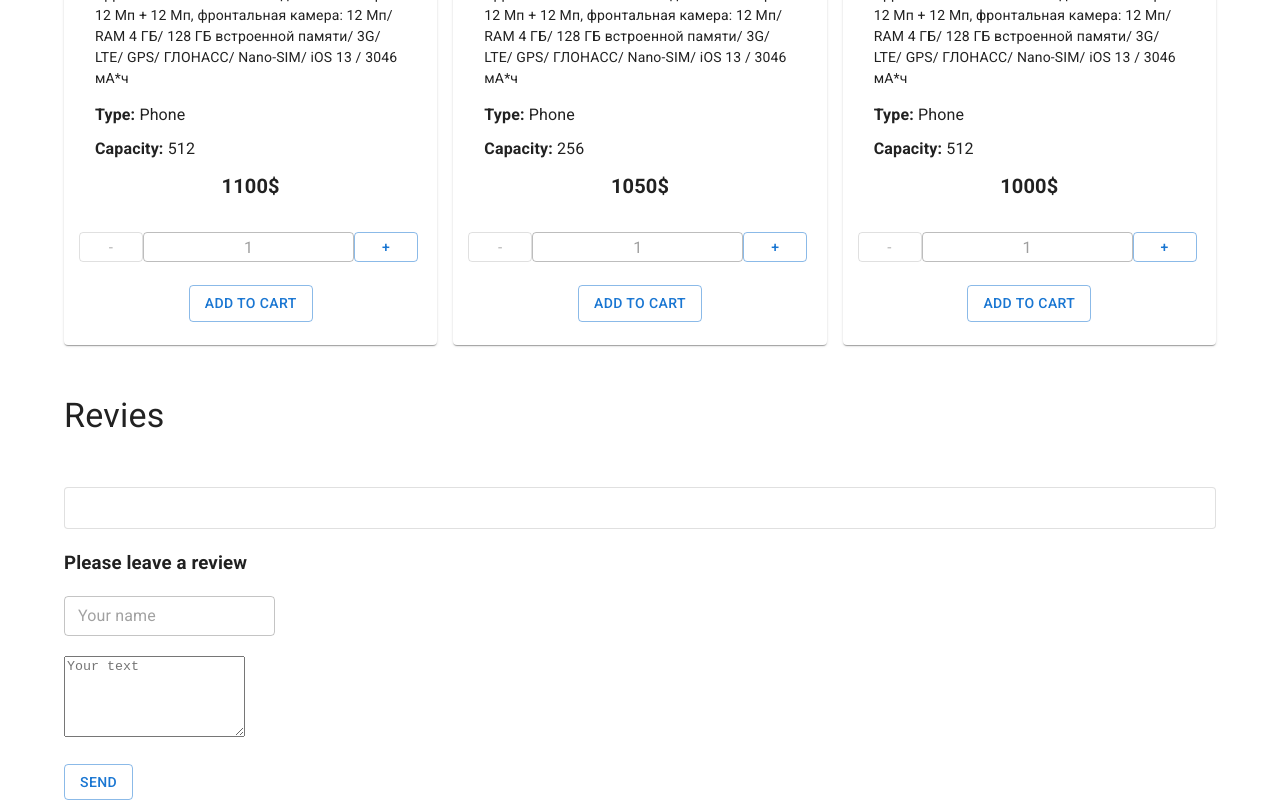
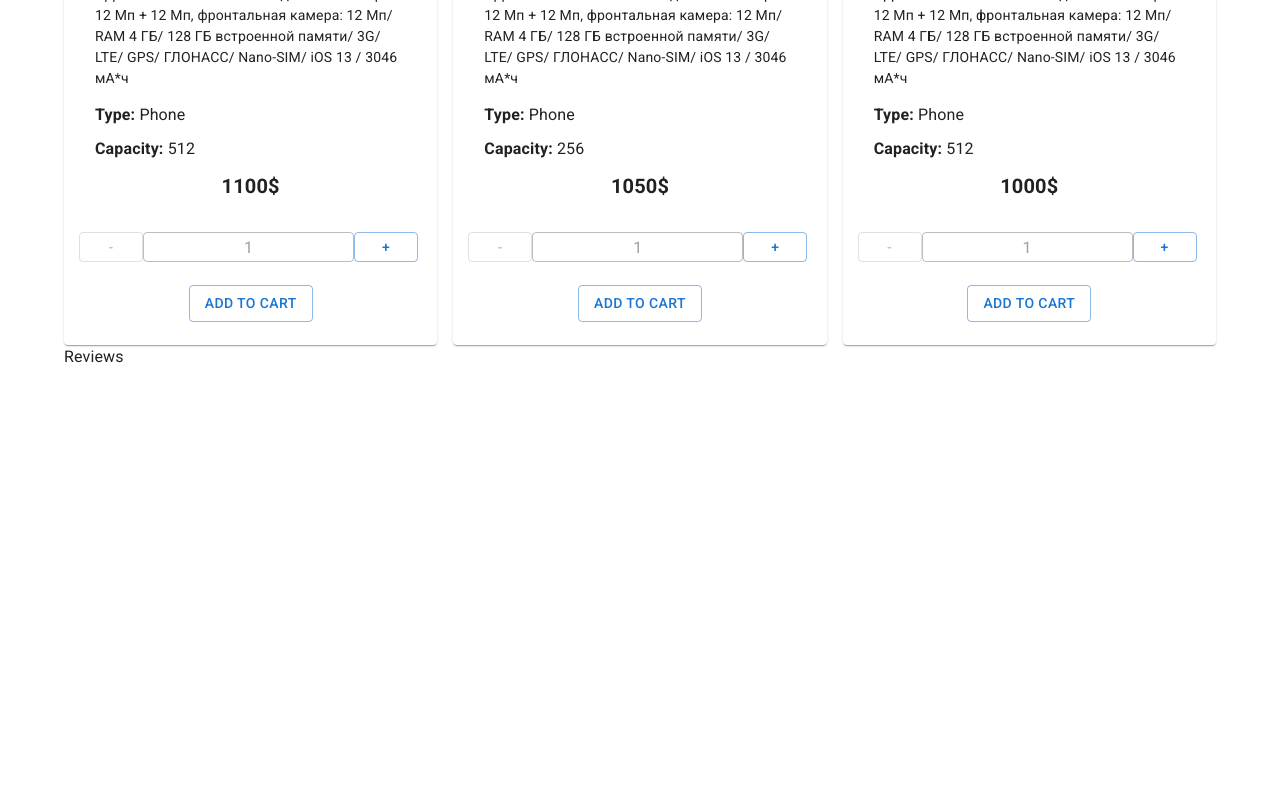
Before and after one commit to NikitOS-1/shop-project, a React (Create React App) app: page / in a window 1280 px wide. Shown: the part 1307-2107 px from the top of the page. After the commit the page ends 1676 px from the top, so only its background shows below. Built offline with nearby package versions, Linux system fonts and the light colour scheme.

Commit message:
reviews news

```diff
--- a/src/components/Reviews/Reviews.tsx
+++ b/src/components/Reviews/Reviews.tsx
@@ -1,105 +1,5 @@
-import {
-  Button,
-  Card,
-  CardContent,
-  TextareaAutosize,
-  TextField,
-  Typography,
-} from "@mui/material";
-import React, { useState } from "react";
-
 type Props = {};
-
-type Review = {
-  name: string;
-  text: string;
+const Reviews = (props: Props) => {
+  return <div>Reviews</div>;
 };
-
-const Reviews = (props: Props) => {
-  const arrReviews = [
-    {
-      name: "",
-      text: "",
-    },
-  ];
-
-  const [reviews, setRewievs] = useState<Review[]>(arrReviews);
-  const [newReview, setNewReview] = useState<Review>({
-    name: "",
-    text: "",
-  });
-
-  const handleName = (e: React.ChangeEvent<HTMLInputElement>) => {
-    setNewReview((prevState: Review) => ({
-      ...prevState,
-      name: e.target.value,
-    }));
-  };
-  const handleText = (e: React.ChangeEvent<HTMLTextAreaElement>) => {
-    setNewReview((prevState: Review) => ({
-      ...prevState,
-      text: e.target.value,
-    }));
-  };
-
-  const handleSubmit = (e: React.FormEvent<HTMLFormElement>) => {
-    e.preventDefault();
-    if (newReview.name === "" || newReview.text === "") {
-      alert("All fields are required");
-    } else {
-      setRewievs((prevState: Review[]) => {
-        return [...prevState, newReview];
-      });
-      setNewReview({
-        name: "",
-        text: "",
-      });
-    }
-  };
-
-  return (
-    <>
-      <Typography
-        variant="h4"
-        sx={{
-          margin: "50px 0",
-        }}>
-        Revies
-      </Typography>
-      <div>
-        {reviews.map(({ name, text }: Review, i) => (
-          <Card variant="outlined" key={i} sx={{ margin: "20px 0" }}>
-            <CardContent>
-              <div>{name}</div>
-              <div>{text}</div>
-            </CardContent>
-          </Card>
-        ))}
-      </div>
-      <form onSubmit={handleSubmit}>
-        <h3>Please leave a review</h3>
-        <div>
-          <TextField
-            size="small"
-            placeholder="Your name"
-            value={newReview.name}
-            onChange={handleName}
-          />
-        </div>
-        <div style={{ margin: "20px 0" }}>
-          <TextareaAutosize
-            minRows={5}
-            placeholder="Your text"
-            value={newReview.text}
-            onChange={handleText}
-          />
-        </div>
-        <Button type="submit" variant="outlined">
-          Send
-        </Button>
-      </form>
-    </>
-  );
-};
-
 export default Reviews;
```
